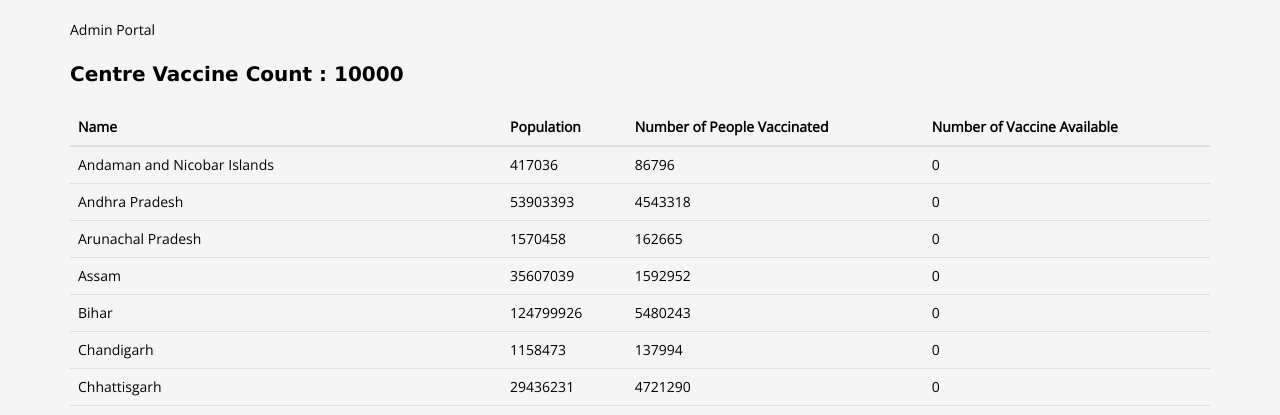
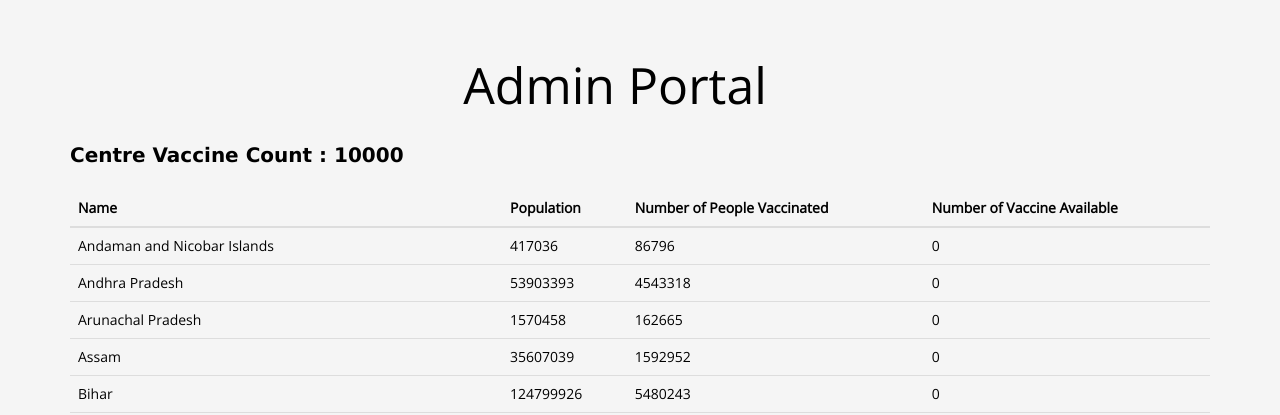
Before and after one commit to TheCharmingSociopath/COVID-19-vaccination-management, a Django app: page /admin/ in a window 1280 px wide. Shown: the part 62-477 px from the top of the page. Run offline with Django 3.2, Linux system fonts and the light colour scheme; data comes from the database, SQL or seed files in the repository; some libraries are stand-ins or nearby versions.

Commit message:
error fixes

```diff
--- a/demo/templates/admin-distribute.html
+++ b/demo/templates/admin-distribute.html
@@ -12,6 +12,12 @@ Admin
             margin: 20px 0px;
             font-weight: bold;
             font-family:Verdana, Geneva, Tahoma, sans-serif;
+        }
+        .homeTitle{
+            text-align: center;
+            font-size: 50px;
+            margin-top: 30px;
+            margin-right: 50px;
         }
     </style>
 
--- a/demo/templates/admin.html
+++ b/demo/templates/admin.html
@@ -12,6 +12,12 @@ Admin
             margin: 20px 0px;
             font-weight: bold;
             font-family:Verdana, Geneva, Tahoma, sans-serif;
+        }
+        .homeTitle{
+            text-align: center;
+            font-size: 50px;
+            margin-top: 30px;
+            margin-right: 50px;
         }
     </style>
 {% endblock %}
```
